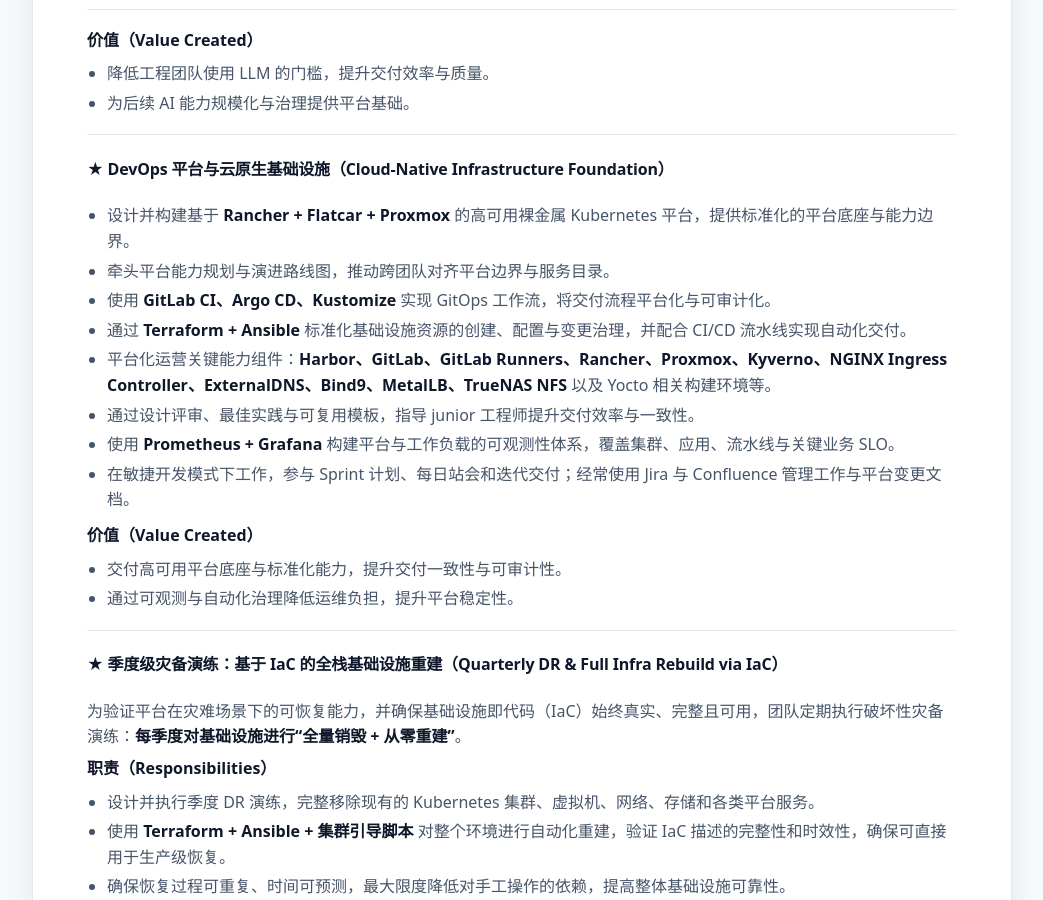
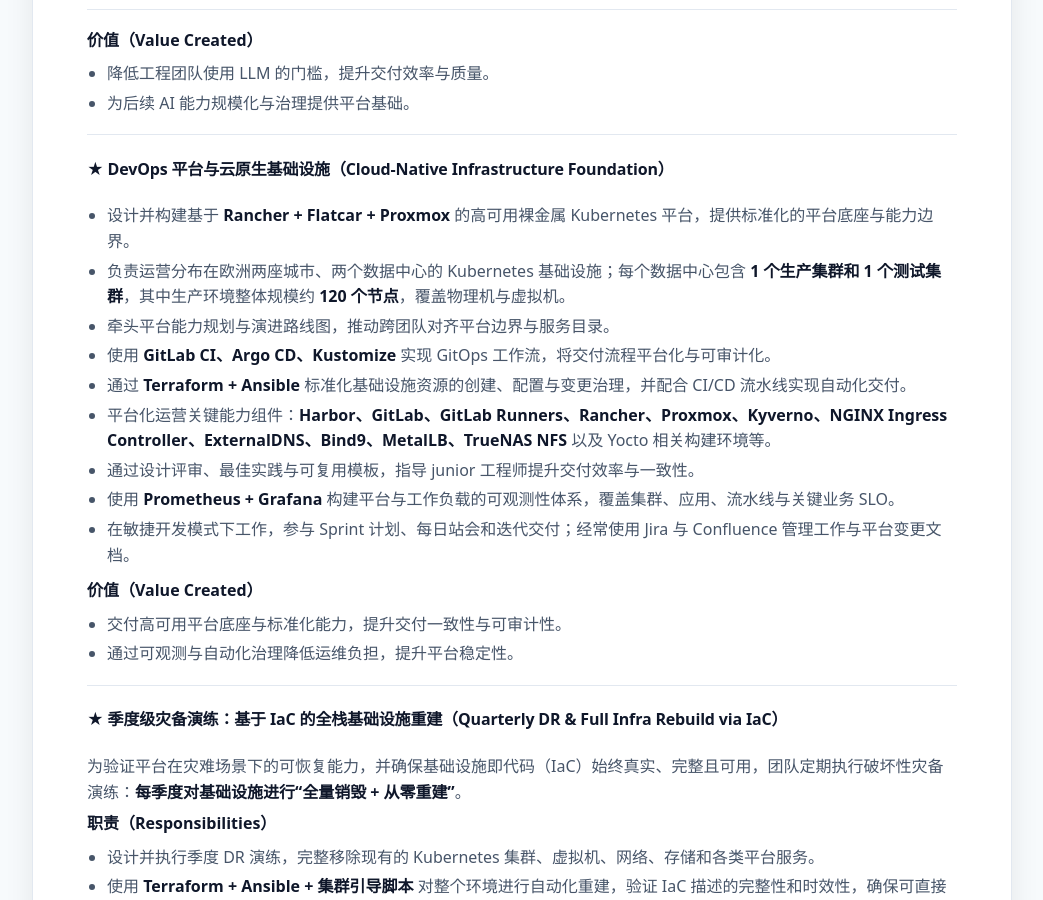
Before and after one commit to gcccheng/wugui-pages, a Jekyll site: the page built from index.md, in a window 1280 px wide and 900 px high, scrolled down 3186 px. Shown: the whole window, without its empty margins (118-1161 px from the left). Built offline with Jekyll 4.4.1, drawn with Linux system fonts in a browser that asks for light colours.

Commit message:
Refine CV details

```diff
--- a/index.md
+++ b/index.md
@@ -121,6 +121,7 @@ Appear TV 是全球领先的视频压缩、媒体处理与分发技术提供商
 #### ★ DevOps 平台与云原生基础设施（Cloud-Native Infrastructure Foundation）
 
 - 设计并构建基于 **Rancher + Flatcar + Proxmox** 的高可用裸金属 Kubernetes 平台，提供标准化的平台底座与能力边界。
+- 负责运营分布在欧洲两座城市、两个数据中心的 Kubernetes 基础设施；每个数据中心包含 **1 个生产集群和 1 个测试集群**，其中生产环境整体规模约 **120 个节点**，覆盖物理机与虚拟机。
 - 牵头平台能力规划与演进路线图，推动跨团队对齐平台边界与服务目录。
 - 使用 **GitLab CI、Argo CD、Kustomize** 实现 GitOps 工作流，将交付流程平台化与可审计化。
 - 通过 **Terraform + Ansible** 标准化基础设施资源的创建、配置与变更治理，并配合 CI/CD 流水线实现自动化交付。
```
Also changed, not shown: cvenglish.md (+1 -0 lines).
